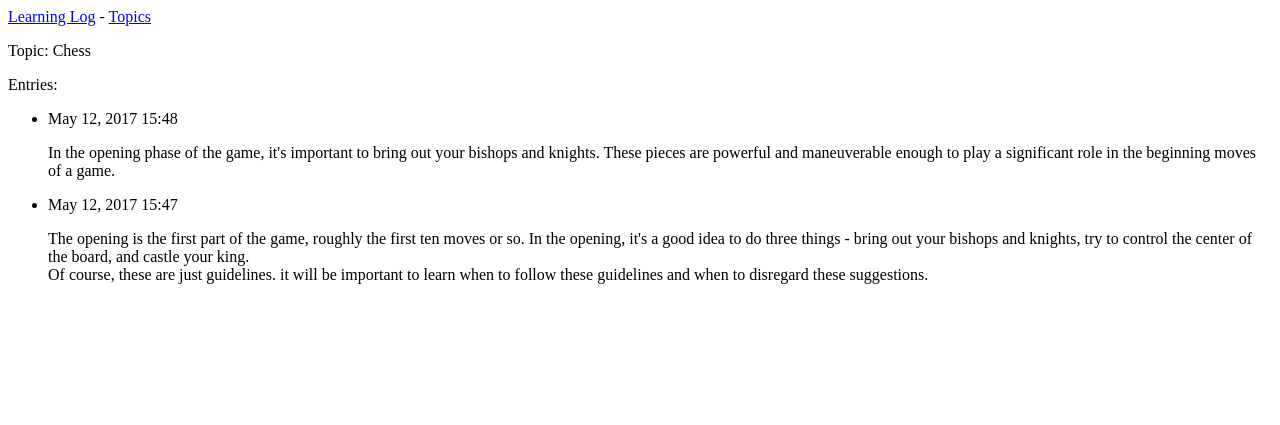
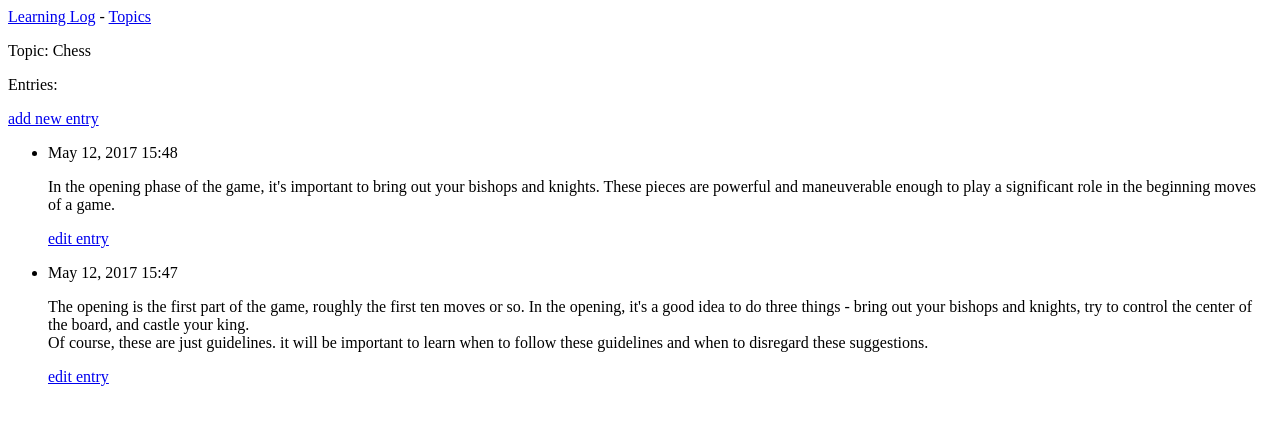
Before and after one commit to xuzhou338/learning_log, a Django app: page /topics/1/ in a window 1280 px wide. Shown: the top 425 px of the page. Run offline with Django 3.2, Linux system fonts and the light colour scheme; data comes from the database, SQL or seed files in the repository; both versions use the stored data as it was after the commit.

Commit message:
Stopped before adding the users' accounts.

```diff
--- a/learning_logs/templates/learning_logs/topic.html
+++ b/learning_logs/templates/learning_logs/topic.html
@@ -5,11 +5,17 @@
 <p>Topic: {{ topic }}</p>
 
 <p>Entries:</p>
+<p>
+    <a href="{% url 'learning_logs:new_entry' topic.id %}">add new entry</a>
+</p>
 <ul>
     {%for entry in entries %}
     <li>
         <p>{{ entry.date_added|date:'M d, Y H:i' }}</p>
         <p>{{ entry.text|linebreaks }}</p>
+        <p>
+            <a href="{% url 'learning_logs:edit_entry' entry.id %}">edit entry</a>
+        </p>
     </li>
     {% empty %}
     <li>
--- a/learning_logs/urls.py
+++ b/learning_logs/urls.py
@@ -14,5 +14,11 @@ urlpatterns = [
     url(r'^topics/(?P<topic_id>\d+)/$', views.topic, name='topic'),
 
     # Page for adding a new topic
-    url(r'^new_topic/$', views.new_topic,name='new_topic'),
+    url(r'^new_topic/$', views.new_topic, name='new_topic'),
+
+    # Page for adding a new entry
+    url(r'^new_entry/(?P<topic_id>\d+)/$', views.new_entry, name='new_entry'),
+
+    # Page for editing an entry
+    url(r'^edit_entry/(?P<entry_id>\d+)/$', views.edit_entry, name='edit_entry'),
 ]
--- a/learning_logs/views.py
+++ b/learning_logs/views.py
@@ -2,8 +2,8 @@ from django.shortcuts import render
 from django.http import HttpResponseRedirect
 from django.core.urlresolvers import reverse
 
-from .models import Topic
-from .forms import TopicForm
+from .models import Topic, Entry
+from .forms import TopicForm, EntryForm
 
 
 def index(request):
@@ -37,3 +37,41 @@ def new_topic(request):
 
     context = {'form': form}
     return render(request, 'learning_logs/new_topic.html',context)
+
+def new_entry(request, topic_id):
+    """Add a new entry for a particular topic."""
+    topic = Topic.objects.get(id=topic_id)
+
+    if request.method != 'POST':
+        # No data submitted; create a blank form.
+        form = EntryForm()
+    else:
+        # POST data submitted; process data.
+        form = EntryForm(data=request.POST)
+        if form.is_valid():
+            new_entry = form.save(commit=False)
+            new_entry.topic = topic
+            new_entry.save()
+            return HttpResponseRedirect(reverse('learning_logs:topic', args=[topic_id]))
+
+    context = {'topic': topic, 'form': form}
+    return render(request, 'learning_logs/new_entry.html', context)
+
+def edit_entry(request, entry_id):
+    """Edit an existing entry."""
+    entry = Entry.objects.get(id=entry_id)
+    topic = entry.topic
+
+    if request.method != 'POST':
+        # Initial request; pre-fill form with the current entry.
+        form = EntryForm(instance=entry)
+    else:
+        # POST data submitted; process data.
+        form = EntryForm(instance=entry, data=request.POST)
+        if form.is_valid():
+            form.save()
+            return HttpResponseRedirect(reverse('learning_logs:topic',
+                                                args=[topic.id]))
+
+    context = {'entry': entry, 'topic': topic, 'form': form}
+    return render(request, 'learning_logs/edit_entry.html', context)
```
Also changed, not shown: learning_logs/forms.py (+8 -1 lines), learning_logs/templates/learning_logs/edit_entry.html (added, +15 -0 lines), learning_logs/templates/learning_logs/new_entry.html (added, +14 -0 lines), db.sqlite3.
